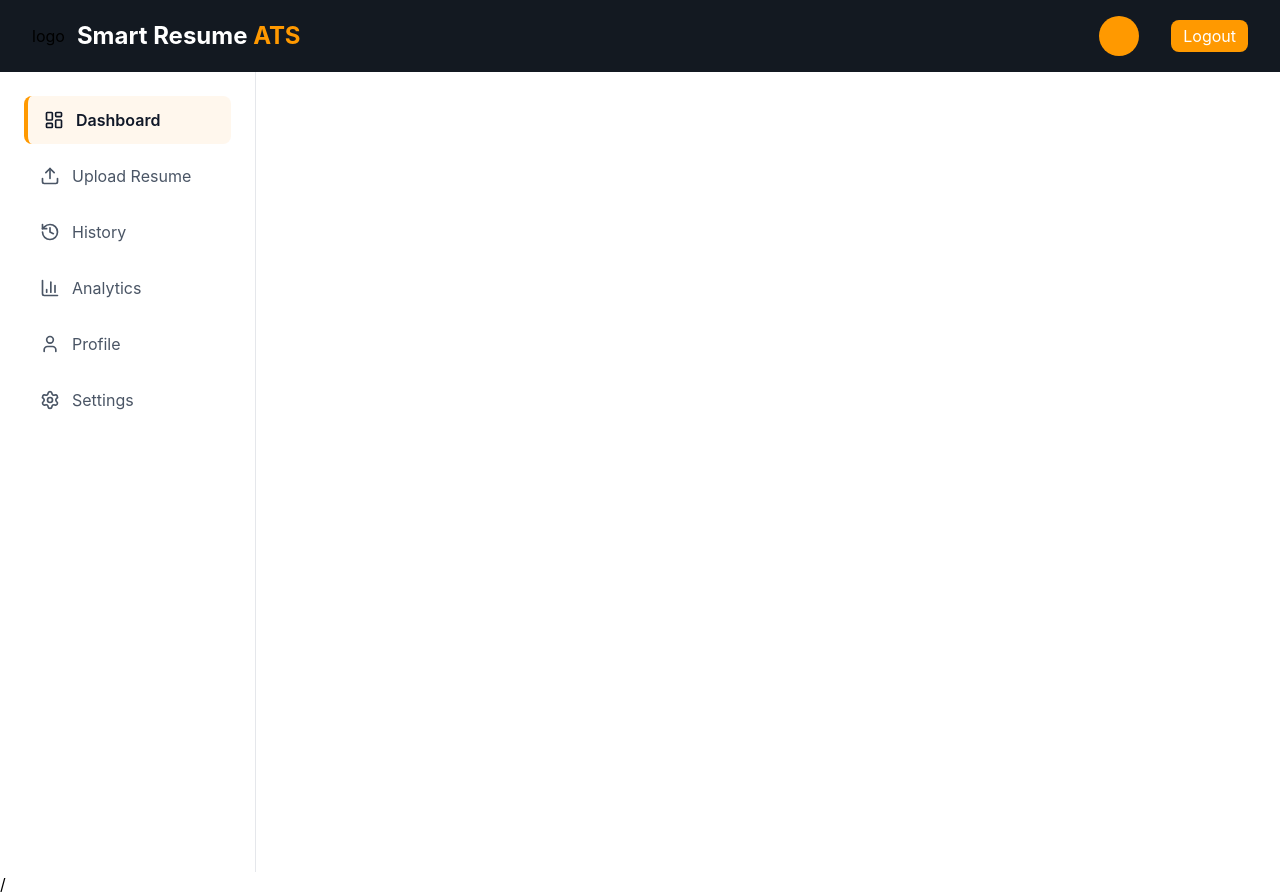
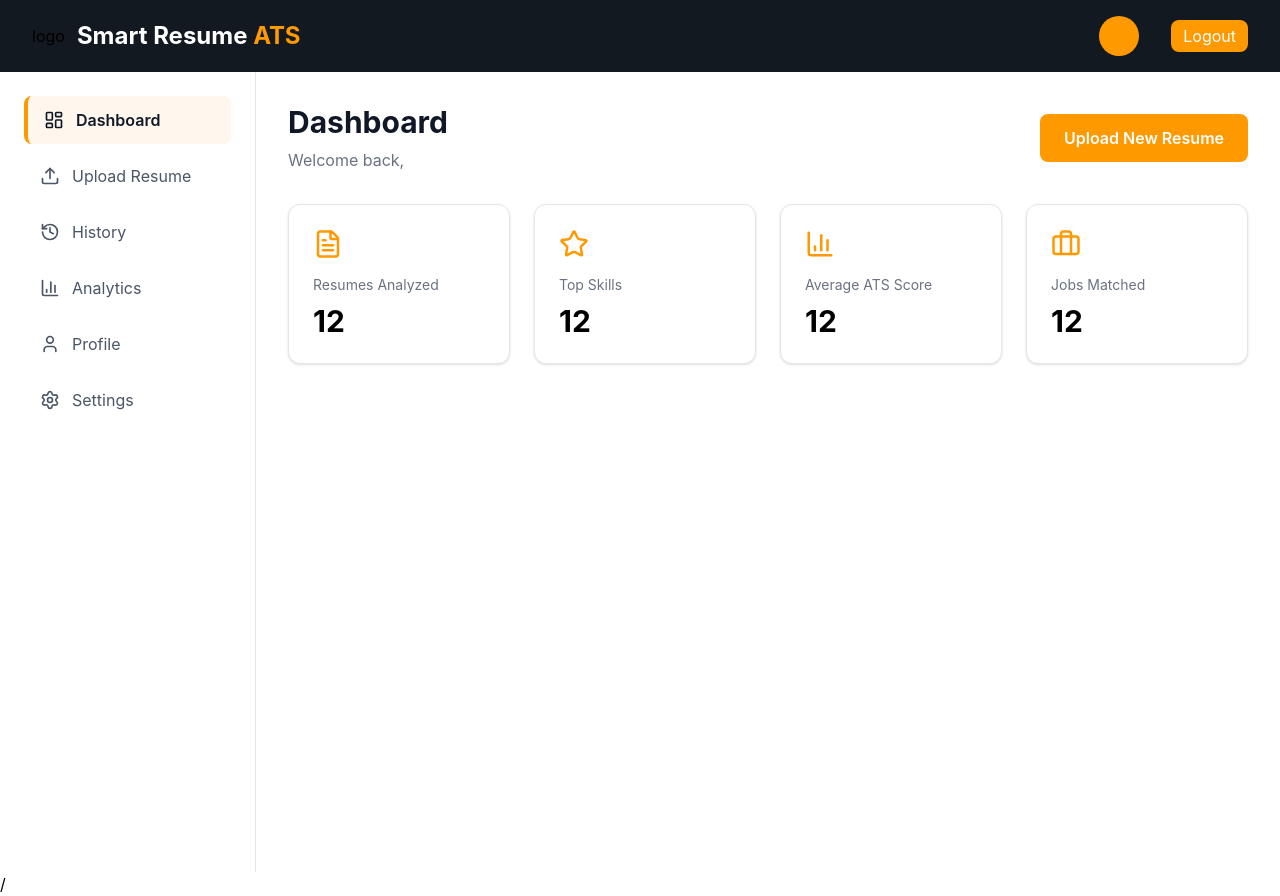
Before and after one commit to ankeshkashyap/SMART_ATS_RESUME_ANALYZER, a React app in the folder frontend/: page /Dashboard in a window 1280 px wide. Built offline with nearby package versions, Linux system fonts and the light colour scheme; no server answers; sample sign-in values are in the browser's storage; the HTML template or start-up script is replaced by a standard one.

Commit message:
feat(ui): add reusable dashboard stat cards

```diff
--- /dev/null
+++ b/frontend/src/components/common/dashboard/DashboardHeader.jsx
@@ -0,0 +1,17 @@
+export default function DashboadHeader({user}){
+    return(
+        <section className="flex justify-between items-center">
+            <div>
+            <h1 className="text-3xl font-bold text-gray-900">
+                Dashboard
+            </h1>
+            <p className="text-gray-500 mt-2">
+                Welcome back, {user?.name}
+            </p>
+            </div>
+            <button className="bg-primary hover:bg-primary-hover text-white px-6 py-3 rounded-lg transition font-semibold">
+                Upload New Resume
+            </button>
+        </section>
+    );
+}
--- a/frontend/src/components/ui/StatCard.jsx
+++ b/frontend/src/components/ui/StatCard.jsx
@@ -0,0 +1,20 @@
+export default function StatCard({title,value,icon:Icon,}){
+
+        return(
+            <div className="bg-white rounded-xl shadow-sm border border-gray-200 p-6">
+                <Icon
+                size={30}
+                className="text-primary mb-4"/>
+
+                <div>
+                <p className="text-sm text-gray-500">
+                    {title}
+                </p>
+
+                <h2 className="text-3xl font-bold mt-2">
+                    {value}
+                </h2>
+                </div>
+            </div>
+        );
+}
--- a/frontend/src/pages/Dashboard.jsx
+++ b/frontend/src/pages/Dashboard.jsx
@@ -1,7 +1,9 @@
 import { useEffect, useState } from "react";
 import api from "../services/api"
 import DashboardLayout from "../components/common/DashboardLayout";
-
+import DashboadHeader from "../components/common/dashboard/DashboardHeader";
+import StatCard from "../components/ui/StatCard";
+import { FileText, BarChart3,Briefcase, Star } from "lucide-react";
 function Dashboard() {
 
 const [user,setUser]=useState(null);
@@ -32,8 +34,33 @@ useEffect(()=>{
 },[]);
 
 
-    return (
-            <DashboardLayout user={user}/>
+    return (<div>
+            <DashboardLayout user={user}>
+                <DashboadHeader user={user}/>
+            <div className="grid grid-cols-4 gap-6 mt-8">
+                <StatCard
+                    title="Resumes Analyzed"
+                    value="12"
+                    icon={FileText}/>
+
+                <StatCard
+                    title="Top Skills"
+                    value="12"
+                    icon={Star}/>
+
+                <StatCard
+                    title="Average ATS Score"
+                    value="12"
+                    icon={BarChart3}/>
+
+                <StatCard
+                    title="Jobs Matched"
+                    value="12"
+                    icon={Briefcase}/>
+            </div>
+            </DashboardLayout>
+
+            </div>
     );
 }
 
```
